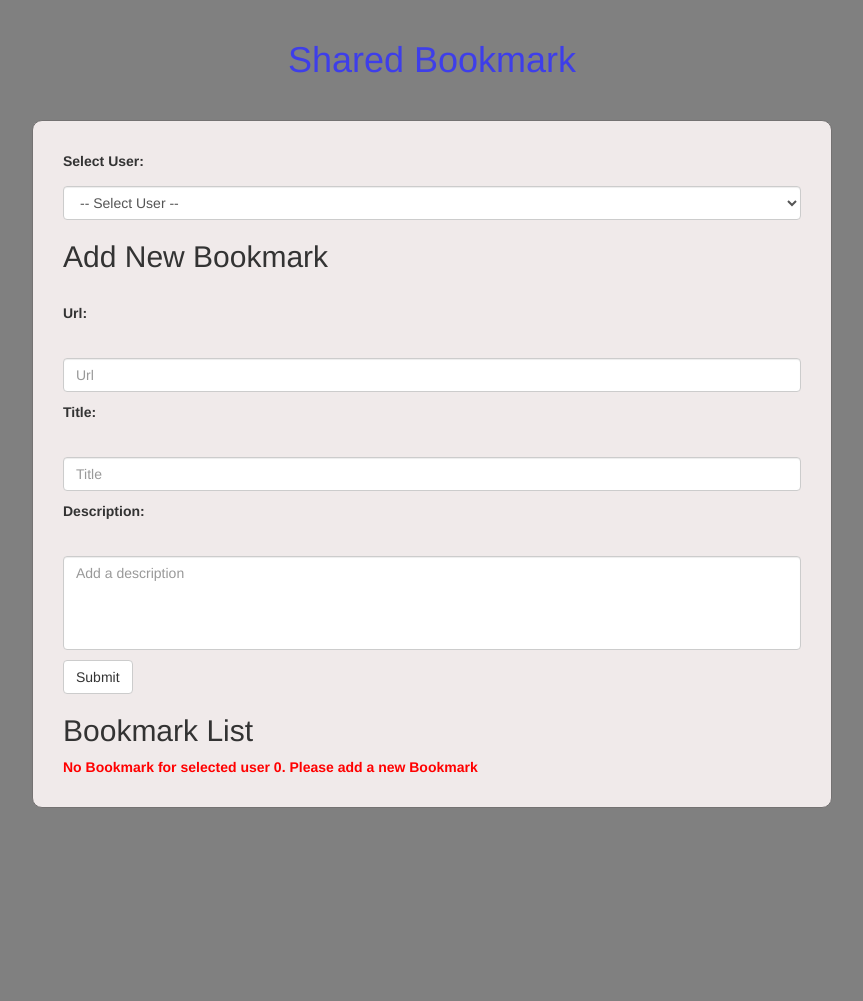
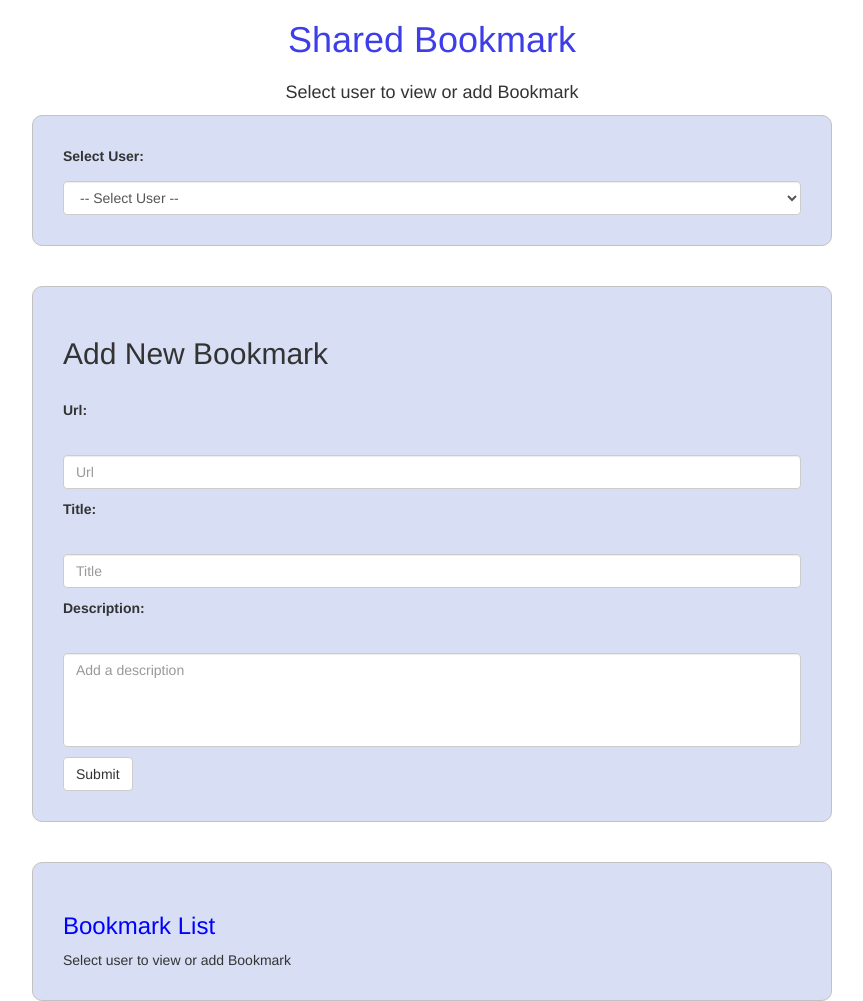
Before and after one commit to ike-agu/Piscine-Sprint3-Project-Shared-Bookmark, a website with bundled scripts: page index.html in a window 1280 px wide. Shown: the whole page, without its empty margins (208-1071 px from the left). Before the commit the page ends 808 px from the top, so only its background shows below. Built offline with nearby package versions, Linux system fonts and the light colour scheme.

Commit message:
Add form container background color; cleaned out comments

```diff
--- a/index.html
+++ b/index.html
@@ -12,21 +12,25 @@
 
 <body>
   <h1>Shared Bookmark</h1>
+  <p id="display-text"></p>
+
   <div id="container">
+    <label for="select-user">Select User:</label>
+    <select name="select-user" id="select-user" class="form-control" aria-label="select-user">
+      <option value="" disabled selected> -- Select User -- </option>
+    </select>
 
-      <label for="select-user">Select User:</label>
-      <select name="select-user" id="select-user" class="form-control" aria-label="select-user">
-        <option value="" disabled selected> -- Select User -- </option>
-      </select>
+  </div>
 
+  <br><br>
+
+  <div id="container">
     <h2>Add New Bookmark</h2>
     <br>
     <form action="" id="bookmarkForm">
       <div class="form-group">
-
-          <!-- <legend>Add a New Bookmark</legend><br> -->
-          <label for="url">Url:</label><br>
-          <input type="url" id="url-input" class="form-control" name="Url" placeholder="Url" aria-label="url" required>
+        <label for="url">Url:</label><br>
+        <input type="url" id="url-input" class="form-control" name="Url" placeholder="Url" aria-label="url" required>
       </div>
 
       <div class="form-group">
@@ -40,11 +44,15 @@
         <textarea id="textAreaField" name="textAreaField" rows="4" cols="50" placeholder="Add a description"
           aria-label="description" required class="form-control"></textarea>
       </div>
+
       <button type="submit" id="btn-submit" class="btn btn-default">Submit</button>
     </form>
-    <p id="time-created"></p>
 
-    <h2>Bookmark List</h2>
+  </div> <br><br>
+
+  <div id="container">
+
+    <h3>Bookmark List</h3>
     <section id="bookmarkList">
       <!-- display bookmark list here -->
     </section>
--- a/script.js
+++ b/script.js
@@ -1,9 +1,3 @@
-// This is a placeholder file which shows how you can access functions defined in other files.
-// It can be loaded into index.html.
-// You can delete the contents of the file once you have understood how it works.
-// Note that when running locally, in order to open a web page which uses modules, you must serve the directory over HTTP e.g. with https://www.npmjs.com/package/http-server
-// You can't open the index.html file using a file:// URL.
-
 import { getUserIds, getData, setData } from "./storage.js";
 import { sortBookMarksByNewest } from "./common.js";
 
@@ -15,6 +9,7 @@ const title = document.getElementById("title-input");
 const textArea = document.getElementById("textAreaField");
 const timeCreated = document.getElementById("timeCreated");
 const form = document.getElementById("bookmarkForm");
+const displayText = document.getElementById("display-text");
 
 // =========INITIALIZE APP=========
 window.onload = function () {
@@ -23,12 +18,19 @@ window.onload = function () {
   // display for first user by default
   const defaultUser = "0";
   displayBookmarkList(defaultUser);
+
+  bookMarkList.textContent = "Select user to view or add Bookmark";
+  bookMarkList.classList.remove("error-message");
+
+  displayText.textContent = "Select user to view or add Bookmark";
+  displayText.style.display = "block";
 };
 
 //======EVENT LISTENERS==============
 //---------event listener for drop down changes
 selectUser.addEventListener("change", (event) => {
   const selectedUser = event.target.value;
+  displayText.style.display = "none";
   displayBookmarkList(selectedUser);
 });
 
@@ -97,7 +99,7 @@ function displayBookmarkList(userId) {
     bookMarkList.textContent = `No Bookmark for selected user ${userId}. Please add a new Bookmark`;
     bookMarkList.classList.add("error-message");
     return;
-  }else{
+  } else {
     bookMarkList.classList.remove("error-message");
   }
 
--- a/styles.css
+++ b/styles.css
@@ -1,20 +1,21 @@
-body{
-  background-color: grey;
-}
-
 #container{
   width: 800px;
   margin: 0 auto;
   padding: 30px;
-  border: 1px solid rgb(116, 114, 114);
+  border: 1px solid rgb(195, 193, 193);
   border-radius: 10px;
-  background-color: rgb(240, 234, 234);
+  background-color: rgb(216, 223, 244);
+
 }
 
 body h1{
   color: rgb(62, 62, 233);
   text-align: center;
-  margin: 40px 20px;
+  margin: 20px 10px;
+}
+
+body h3{
+  color: blue;
 }
 
 #textAreaField {
@@ -35,3 +36,9 @@ label {
   color: red;
   font-weight: bold;
 }
+
+#display-text{
+  font-size: 18px;
+  text-align: center;
+
+}
```
